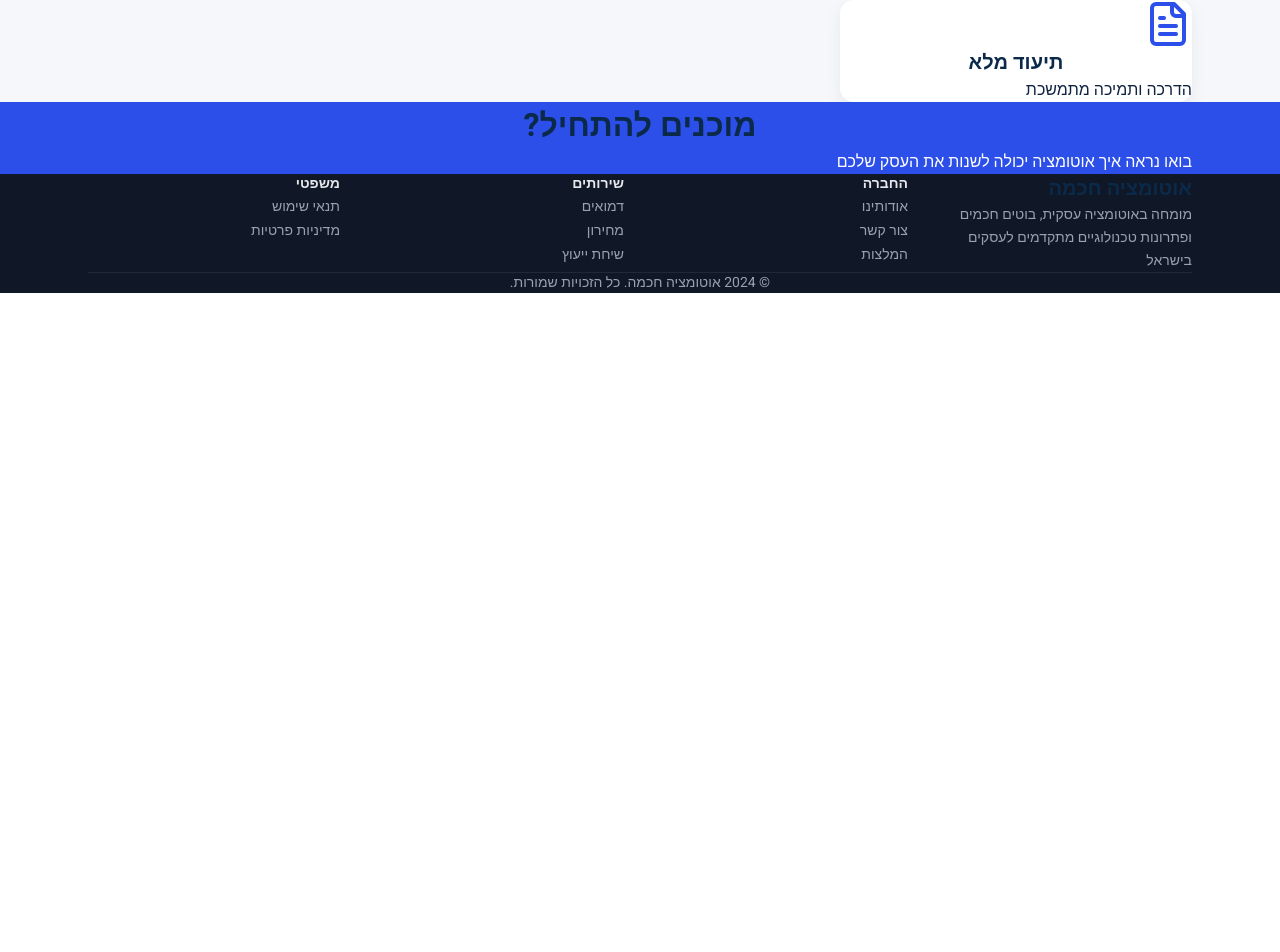
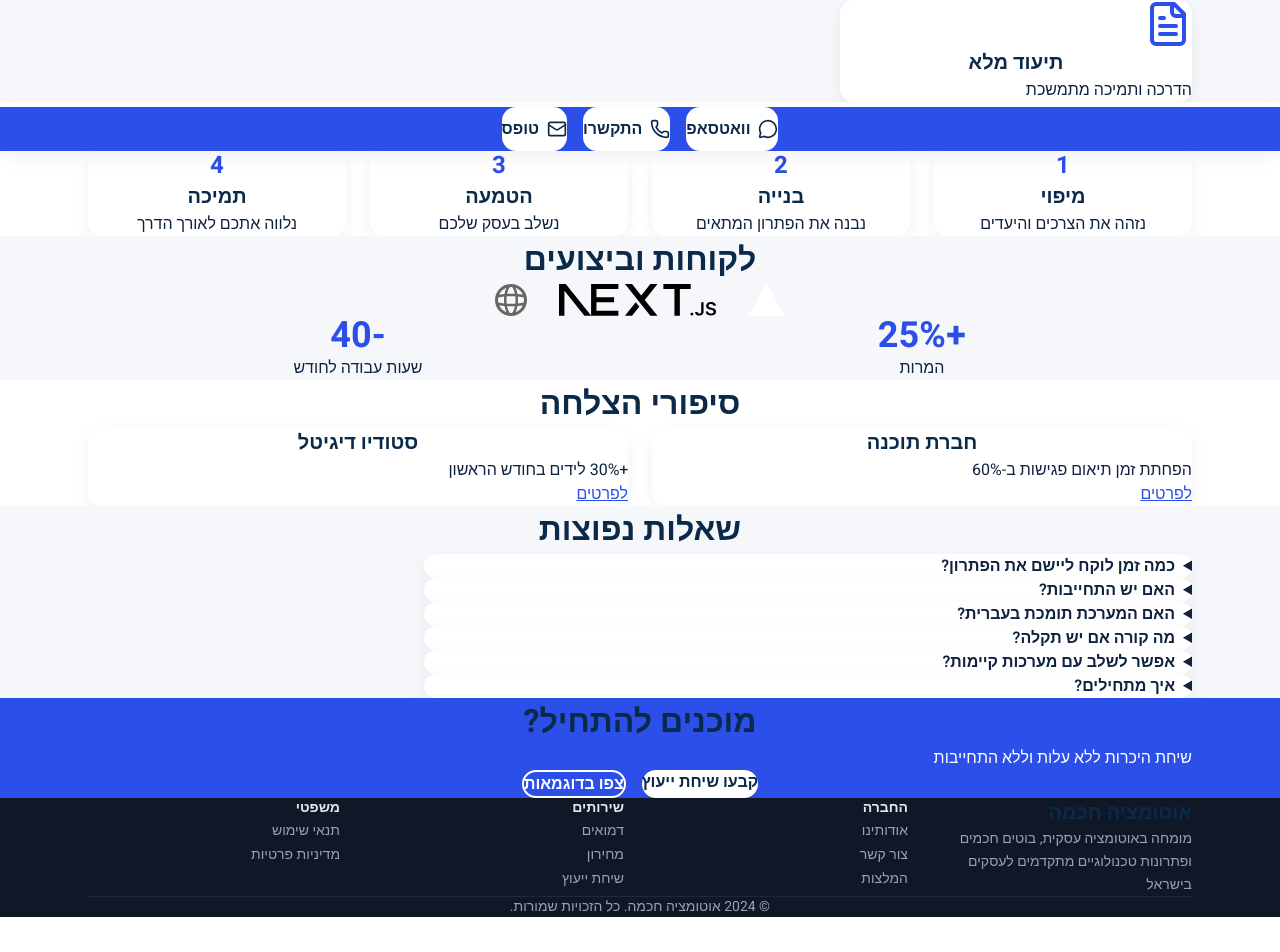
Before and after one commit to NirMeir1/smart-automation-il, a Next.js app: page / in a window 1280 px wide. Shown: the part 649-1601 px from the top of the page. Before the commit the page ends 942 px from the top, so only its background shows below. Built offline with nearby package versions, Linux system fonts and the light colour scheme.

Commit message:
Add contact dock component and changelog

```diff
--- a/src/app/globals.css
+++ b/src/app/globals.css
@@ -4,24 +4,27 @@
   --background: #ffffff;
   --foreground: #171717;
   /* design tokens */
-  --color-hero: #07C8A9;
-  --color-hero-700: #05B79A;
-  --color-navy: #0B2A4A;
-  --color-accent: #2B4FE8;
-  --color-text: #0F2340;
-  --color-muted: #F5F7FB;
+  --hero: #07C8A9;
+  --hero-700: #05B79A;
+  --navy: #0B2A4A;
+  --accent: #2B4FE8;
+  --text: #0F2340;
+  --muted: #F5F7FB;
+  --card: #FFFFFF;
   --radius: 14px;
   --gap: 24px;
+  --shadow: 0 6px 18px rgba(0, 0, 0, 0.06);
 }
 
 @theme inline {
   --color-background: var(--background);
   --color-foreground: var(--foreground);
   --font-sans: var(--font-heebo);
-  --color-hero: var(--color-hero);
-  --color-accent: var(--color-accent);
-  --color-navy: var(--color-navy);
-  --color-muted: var(--color-muted);
+  --hero: var(--hero);
+  --accent: var(--accent);
+  --navy: var(--navy);
+  --muted: var(--muted);
+  --text: var(--text);
 }
 
 /* Reset and base styles */
@@ -53,7 +56,7 @@ html {
 
 body {
   background: var(--background);
-  color: var(--color-text);
+  color: var(--text);
   font-family: var(--font-heebo), system-ui, sans-serif;
   font-size: 16px;
   font-weight: 400;
@@ -66,21 +69,21 @@ h1 {
   font-size: 48px;
   font-weight: 700;
   line-height: 1.5;
-  color: var(--color-navy);
+  color: var(--navy);
 }
 
 h2 {
   font-size: 32px;
   font-weight: 700;
   line-height: 1.5;
-  color: var(--color-navy);
+  color: var(--navy);
 }
 
 h3 {
   font-size: 20px;
   font-weight: 600;
   line-height: 1.5;
-  color: var(--color-navy);
+  color: var(--navy);
 }
 
 /* RTL/LTR support */
@@ -174,11 +177,7 @@ h3 {
   }
 }
 
-@media (min-width: 640px) {
-  body {
-    padding-bottom: 0;
-  }
-}
+
 
 /* Line clamping utility */
 .line-clamp-2 {
--- a/src/app/layout.tsx
+++ b/src/app/layout.tsx
@@ -5,7 +5,7 @@ import { ClientProvider } from "@/components/providers/client-provider";
 import { Navigation } from "@/components/layout/navigation";
 import { Footer } from "@/components/layout/footer";
 import { ToastContainer } from "@/components/ui/toast";
-import { MobileCTA } from "@/components/layout/mobile-cta";
+import { ContactDock } from "@/components/layout/contact-dock";
 
 const heebo = Heebo({
   subsets: ["hebrew", "latin"],
@@ -39,7 +39,7 @@ export default function RootLayout({
             <main id="main-content" className="flex-1" role="main" tabIndex={-1}>
               {children}
             </main>
-            <MobileCTA />
+            <ContactDock />
             <Footer />
           </div>
           <ToastContainer />
--- a/src/app/page.tsx
+++ b/src/app/page.tsx
@@ -5,7 +5,7 @@ export default function Home() {
   return (
     <div className="flex flex-col min-h-full">
       {/* Hero Section */}
-      <section className="bg-[var(--color-hero)] py-20">
+      <section className="bg-[var(--hero)] py-20">
         <div className="container">
           <div className="text-center">
             <h1 className="mb-6">
@@ -13,7 +13,7 @@ export default function Home() {
               <span className="block mt-3">לעסק שלך</span>
             </h1>
             <div className="max-w-[70ch] mx-auto mb-10">
-              <p className="text-right text-[var(--color-navy)]">
+              <p className="text-right text-[var(--navy)]">
                 מומחה באוטומציה עסקית, בוטים חכמים ופתרונות טכנולוגיים מתקדמים.
                 חסוך זמן יקר ושפר את היעילות העסקית שלך עם פתרונות מותאמים אישית.
               </p>
@@ -21,7 +21,7 @@ export default function Home() {
             <div className="flex flex-col sm:flex-row gap-4 justify-center items-center">
               <Link
                 href="/demos"
-                className="bg-white text-[var(--color-navy)] px-8 py-4 rounded-[var(--radius)] text-base font-semibold hover:shadow focus:shadow focus:outline-none transition-colors duration-200 min-w-[44px] min-h-[44px] inline-flex items-center gap-3"
+                className="bg-white text-[var(--navy)] px-8 py-4 rounded-[var(--radius)] text-base font-semibold hover:shadow focus:shadow focus:outline-none transition-colors duration-200 min-w-[44px] min-h-[44px] inline-flex items-center gap-3"
                 aria-label="נסו את הדמו האינטראקטיבי שלנו"
               >
                 נסו דמו
@@ -29,7 +29,7 @@ export default function Home() {
               </Link>
               <Link
                 href="/contact?type=consultation"
-                className="border-2 border-white text-white px-8 py-4 rounded-[var(--radius)] text-base font-semibold hover:bg-white hover:text-[var(--color-navy)] focus:bg-white focus:text-[var(--color-navy)] focus:outline-none transition-colors duration-200 min-w-[44px] min-h-[44px] inline-flex items-center justify-center"
+                className="border-2 border-white text-white px-8 py-4 rounded-[var(--radius)] text-base font-semibold hover:bg-white hover:text-[var(--navy)] focus:bg-white focus:text-[var(--navy)] focus:outline-none transition-colors duration-200 min-w-[44px] min-h-[44px] inline-flex items-center justify-center"
                 aria-label="קבעו שיחת ייעוץ חינמית"
               >
                 קבעו שיחת ייעוץ
@@ -44,31 +44,31 @@ export default function Home() {
         <div className="container text-center">
           <h2 className="mb-12">פתרונות אוטומציה מתקדמים</h2>
           <div className="grid grid-cols-[repeat(auto-fit,minmax(280px,1fr))] gap-[var(--gap)] text-right">
-            <div className="bg-white p-6 rounded-[var(--radius)] shadow-[0_6px_18px_rgba(0,0,0,0.06)]">
+            <div className="bg-[var(--card)] p-6 rounded-[var(--radius)] shadow-[var(--shadow)]">
               <div className="flex flex-col items-center mb-4">
-                <FileText className="w-12 h-12 text-[var(--color-accent)] mb-4" />
+                <FileText className="w-12 h-12 text-[var(--accent)] mb-4" />
                 <h3 className="mb-2">ניהול מס ערך מוסף</h3>
-                <p className="text-[var(--color-text)]">
+                <p className="text-[var(--text)]">
                   מערכת חכמה לניהול חשבוניות והוצאות עם חישוב מע״ם אוטומטי ותזכורות לתשלום
                 </p>
               </div>
             </div>
 
-            <div className="bg-white p-6 rounded-[var(--radius)] shadow-[0_6px_18px_rgba(0,0,0,0.06)]">
+            <div className="bg-[var(--card)] p-6 rounded-[var(--radius)] shadow-[var(--shadow)]">
               <div className="flex flex-col items-center mb-4">
-                <Calendar className="w-12 h-12 text-[var(--color-accent)] mb-4" />
+                <Calendar className="w-12 h-12 text-[var(--accent)] mb-4" />
                 <h3 className="mb-2">קיבוע פגישות אוטומטי</h3>
-                <p className="text-[var(--color-text)]">
+                <p className="text-[var(--text)]">
                   בוט חכם לניהול יומן ושליחת תזכורות ללקוחות באופן אוטומטי
                 </p>
               </div>
             </div>
 
-            <div className="bg-white p-6 rounded-[var(--radius)] shadow-[0_6px_18px_rgba(0,0,0,0.06)]">
+            <div className="bg-[var(--card)] p-6 rounded-[var(--radius)] shadow-[var(--shadow)]">
               <div className="flex flex-col items-center mb-4">
-                <MessageSquare className="w-12 h-12 text-[var(--color-accent)] mb-4" />
+                <MessageSquare className="w-12 h-12 text-[var(--accent)] mb-4" />
                 <h3 className="mb-2">ניהול לידים אוטומטי</h3>
-                <p className="text-[var(--color-text)]">
+                <p className="text-[var(--text)]">
                   לכידת לידים ומעקב אוטומטי עם תזכורות למכירות ותגובות אוטומטיות
                 </p>
               </div>
@@ -78,45 +78,153 @@ export default function Home() {
       </section>
 
       {/* Benefits Section */}
-      <section className="py-20 bg-[var(--color-muted)]">
+      <section className="py-20 bg-[var(--muted)]">
         <div className="container text-center">
           <h2 className="mb-12">למה לבחור בנו?</h2>
           <div className="grid grid-cols-[repeat(auto-fit,minmax(280px,1fr))] gap-[var(--gap)]">
-            <div className="bg-white p-6 rounded-[var(--radius)] shadow-[0_6px_18px_rgba(0,0,0,0.06)] text-center">
-              <Bot className="w-12 h-12 text-[var(--color-accent)] mx-auto mb-4" />
+            <div className="bg-[var(--card)] p-6 rounded-[var(--radius)] shadow-[var(--shadow)] text-center">
+              <Bot className="w-12 h-12 text-[var(--accent)] mx-auto mb-4" />
               <h3 className="mb-3">טכנולוגיה מתקדמת</h3>
-              <p className="text-[var(--color-text)] text-right">פתרונות מבוססי AI ואוטומציה חכמה</p>
+              <p className="text-[var(--text)] text-right">פתרונות מבוססי AI ואוטומציה חכמה</p>
             </div>
 
-            <div className="bg-white p-6 rounded-[var(--radius)] shadow-[0_6px_18px_rgba(0,0,0,0.06)] text-center">
-              <Zap className="w-12 h-12 text-[var(--color-accent)] mx-auto mb-4" />
+            <div className="bg-[var(--card)] p-6 rounded-[var(--radius)] shadow-[var(--shadow)] text-center">
+              <Zap className="w-12 h-12 text-[var(--accent)] mx-auto mb-4" />
               <h3 className="mb-3">יישום מהיר</h3>
-              <p className="text-[var(--color-text)] text-right">התקנה ויישום תוך שבועיים</p>
+              <p className="text-[var(--text)] text-right">התקנה ויישום תוך שבועיים</p>
             </div>
 
-            <div className="bg-white p-6 rounded-[var(--radius)] shadow-[0_6px_18px_rgba(0,0,0,0.06)] text-center">
-              <MessageSquare className="w-12 h-12 text-[var(--color-accent)] mx-auto mb-4" />
+            <div className="bg-[var(--card)] p-6 rounded-[var(--radius)] shadow-[var(--shadow)] text-center">
+              <MessageSquare className="w-12 h-12 text-[var(--accent)] mx-auto mb-4" />
               <h3 className="mb-3">תמיכה בעברית</h3>
-              <p className="text-[var(--color-text)] text-right">מותאם למשתמשים ישראלים</p>
+              <p className="text-[var(--text)] text-right">מותאם למשתמשים ישראלים</p>
             </div>
 
-            <div className="bg-white p-6 rounded-[var(--radius)] shadow-[0_6px_18px_rgba(0,0,0,0.06)] text-center">
-              <FileText className="w-12 h-12 text-[var(--color-accent)] mx-auto mb-4" />
+            <div className="bg-[var(--card)] p-6 rounded-[var(--radius)] shadow-[var(--shadow)] text-center">
+              <FileText className="w-12 h-12 text-[var(--accent)] mx-auto mb-4" />
               <h3 className="mb-3">תיעוד מלא</h3>
-              <p className="text-[var(--color-text)] text-right">הדרכה ותמיכה מתמשכת</p>
+              <p className="text-[var(--text)] text-right">הדרכה ותמיכה מתמשכת</p>
             </div>
           </div>
         </div>
         </section>
 
+        {/* Process Section */}
+        <section className="py-20 bg-white">
+          <div className="container text-center">
+            <h2 className="mb-12">איך זה עובד?</h2>
+            <div className="flex flex-col md:flex-row gap-[var(--gap)]">
+              {[{
+                step: 'מיפוי',
+                desc: 'נזהה את הצרכים והיעדים',
+              },
+              {
+                step: 'בנייה',
+                desc: 'נבנה את הפתרון המתאים',
+              },
+              {
+                step: 'הטמעה',
+                desc: 'נשלב בעסק שלכם',
+              },
+              {
+                step: 'תמיכה',
+                desc: 'נלווה אתכם לאורך הדרך',
+              }].map((item, index) => (
+                <div key={item.step} className="flex-1">
+                  <div className="bg-[var(--card)] p-6 rounded-[var(--radius)] shadow-[var(--shadow)] h-full flex flex-col items-center">
+                    <span className="text-2xl font-bold text-[var(--accent)] mb-3">{index + 1}</span>
+                    <h3 className="mb-2">{item.step}</h3>
+                    <p className="text-[var(--text)] text-right">{item.desc}</p>
+                  </div>
+                </div>
+              ))}
+            </div>
+          </div>
+        </section>
+
+        {/* Proof Section */}
+        <section className="py-20 bg-[var(--muted)]">
+          <div className="container text-center">
+            <h2 className="mb-12">לקוחות וביצועים</h2>
+            <div className="flex flex-wrap justify-center items-center gap-8 mb-10">
+              <img src="/vercel.svg" alt="Vercel" className="h-8 w-auto" />
+              <img src="/next.svg" alt="Next" className="h-8 w-auto" />
+              <img src="/globe.svg" alt="Globe" className="h-8 w-auto" />
+            </div>
+            <div className="grid grid-cols-[repeat(auto-fit,minmax(200px,1fr))] gap-[var(--gap)]">
+              <div className="text-center">
+                <p className="text-4xl font-bold text-[var(--accent)]">+25%</p>
+                <p className="text-[var(--text)]">המרות</p>
+              </div>
+              <div className="text-center">
+                <p className="text-4xl font-bold text-[var(--accent)]">-40</p>
+                <p className="text-[var(--text)]">שעות עבודה לחודש</p>
+              </div>
+            </div>
+          </div>
+        </section>
+
+        {/* Case Studies Section */}
+        <section className="py-20 bg-white">
+          <div className="container text-center">
+            <h2 className="mb-12">סיפורי הצלחה</h2>
+            <div className="grid grid-cols-[repeat(auto-fit,minmax(280px,1fr))] gap-[var(--gap)] text-right">
+              <div className="bg-[var(--card)] p-6 rounded-[var(--radius)] shadow-[var(--shadow)]">
+                <h3 className="mb-2 text-center">חברת תוכנה</h3>
+                <p className="mb-4 text-[var(--text)]">הפחתת זמן תיאום פגישות ב-60%</p>
+                <Link href="#" className="text-[var(--accent)] underline">לפרטים</Link>
+              </div>
+              <div className="bg-[var(--card)] p-6 rounded-[var(--radius)] shadow-[var(--shadow)]">
+                <h3 className="mb-2 text-center">סטודיו דיגיטל</h3>
+                <p className="mb-4 text-[var(--text)]">+30% לידים בחודש הראשון</p>
+                <Link href="#" className="text-[var(--accent)] underline">לפרטים</Link>
+              </div>
+            </div>
+          </div>
+        </section>
+
+        {/* FAQ Section */}
+        <section className="py-20 bg-[var(--muted)]">
+          <div className="container text-right">
+            <h2 className="text-center mb-12">שאלות נפוצות</h2>
+            <div className="space-y-4 max-w-3xl mx-auto">
+              {[
+                { q: 'כמה זמן לוקח ליישם את הפתרון?', a: 'בדרך כלל כשבועיים מרגע האפיון.' },
+                { q: 'האם יש התחייבות?', a: 'לא, שיחת היכרות ללא עלות.' },
+                { q: 'האם המערכת תומכת בעברית?', a: 'כן, כל הממשקים וההודעות מותאמים לעברית.' },
+                { q: 'מה קורה אם יש תקלה?', a: 'אנחנו זמינים לתמיכה מלאה.' },
+                { q: 'אפשר לשלב עם מערכות קיימות?', a: 'בוודאי, אנו עובדים עם מגוון כלים.' },
+                { q: 'איך מתחילים?', a: 'פשוט קבעו שיחת ייעוץ ונשמח לעזור.' },
+              ].map(item => (
+                <details key={item.q} className="bg-[var(--card)] p-6 rounded-[var(--radius)] shadow-[var(--shadow)]">
+                  <summary className="cursor-pointer font-semibold">{item.q}</summary>
+                  <p className="mt-4 text-[var(--text)]">{item.a}</p>
+                </details>
+              ))}
+            </div>
+          </div>
+        </section>
+
         {/* Final Section */}
-      <section className="py-20 bg-[var(--color-accent)] mt-auto">
+        <section className="py-20 bg-[var(--accent)] mt-auto">
           <div className="container text-center">
             <h2 className="text-white mb-6">מוכנים להתחיל?</h2>
             <div className="max-w-[70ch] mx-auto mb-10">
-            <p className="text-white text-right">
-              בואו נראה איך אוטומציה יכולה לשנות את העסק שלכם
-            </p>
+              <p className="text-white text-right">שיחת היכרות ללא עלות וללא התחייבות</p>
+            </div>
+            <div className="flex flex-col sm:flex-row gap-4 justify-center">
+              <Link
+                href="/contact?type=consultation"
+                className="bg-white text-[var(--navy)] px-8 py-4 rounded-[var(--radius)] font-semibold hover:shadow focus:shadow focus:outline-none transition-colors duration-200"
+              >
+                קבעו שיחת ייעוץ
+              </Link>
+              <Link
+                href="/demos"
+                className="border-2 border-white text-white px-8 py-4 rounded-[var(--radius)] font-semibold hover:bg-white hover:text-[var(--navy)] focus:bg-white focus:text-[var(--navy)] focus:outline-none transition-colors duration-200"
+              >
+                צפו בדוגמאות
+              </Link>
             </div>
           </div>
         </section>
--- /dev/null
+++ b/src/components/layout/contact-dock.tsx
@@ -0,0 +1,35 @@
+'use client'
+
+import Link from 'next/link'
+import { Phone, MessageCircle, Mail } from 'lucide-react'
+
+export function ContactDock() {
+  return (
+    <div className="fixed bottom-0 inset-x-0 bg-[var(--accent)] px-6 py-4 z-50 flex justify-center gap-4 shadow-[var(--shadow)]">
+      <Link
+        href="https://wa.me/972"
+        className="bg-white text-[var(--navy)] px-4 py-2 rounded-[var(--radius)] font-semibold inline-flex items-center gap-2 min-w-[44px] min-h-[44px] focus:outline-none focus:ring-2 focus:ring-white"
+        aria-label="WhatsApp"
+      >
+        <MessageCircle className="w-5 h-5" />
+        וואטסאפ
+      </Link>
+      <Link
+        href="tel:0500000000"
+        className="bg-white text-[var(--navy)] px-4 py-2 rounded-[var(--radius)] font-semibold inline-flex items-center gap-2 min-w-[44px] min-h-[44px] focus:outline-none focus:ring-2 focus:ring-white"
+        aria-label="Call"
+      >
+        <Phone className="w-5 h-5" />
+        התקשרו
+      </Link>
+      <Link
+        href="/contact"
+        className="bg-white text-[var(--navy)] px-4 py-2 rounded-[var(--radius)] font-semibold inline-flex items-center gap-2 min-w-[44px] min-h-[44px] focus:outline-none focus:ring-2 focus:ring-white"
+        aria-label="Form"
+      >
+        <Mail className="w-5 h-5" />
+        טופס
+      </Link>
+    </div>
+  )
+}
```
Also changed, not shown: src/components/layout/mobile-cta.tsx (deleted, +0 -28 lines), 1 other file (tests, documents, lock files or other folders). Lines whose indentation alone changed are shown as unchanged.
